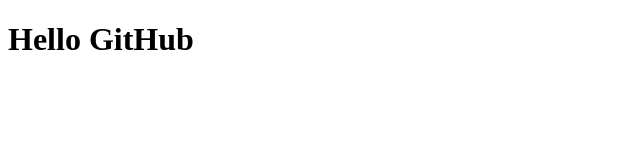
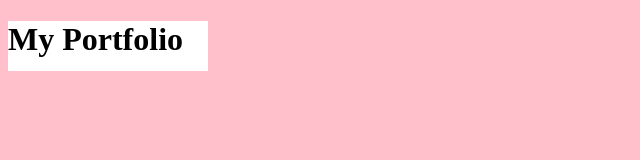
Before and after one commit to Legalcord/BSCS-2A, a plain HTML site: page index.html in a window 1280 px wide. Shown: the whole page, without its empty margins (0-640 px from the left). Drawn offline with Linux system fonts and the light colour scheme.

Commit message:
My Second Push

```diff
--- /dev/null
+++ b/css/style.css
@@ -0,0 +1,9 @@
+body{
+    background-color: pink;
+}
+
+.container{
+    background-color: white;
+    height: 50px;
+    width: 200px;
+}
--- a/index.html
+++ b/index.html
@@ -4,8 +4,14 @@
     <meta charset="UTF-8">
     <meta name="viewport" content="width=device-width, initial-scale=1.0">
     <title> BSCS-2A Quiñones</title>
+    <link rel="stylesheet" href="css/style.css">
 </head>
 <body>
-    <h1>Hello GitHub</h1>
+    <div class="container">
+        <h1>My Portfolio</h1>
+    </div>
+
+
+    <script src="js/main.js"></script>
 </body>
 </html>
```
Also changed, not shown: js/main.js (added).
